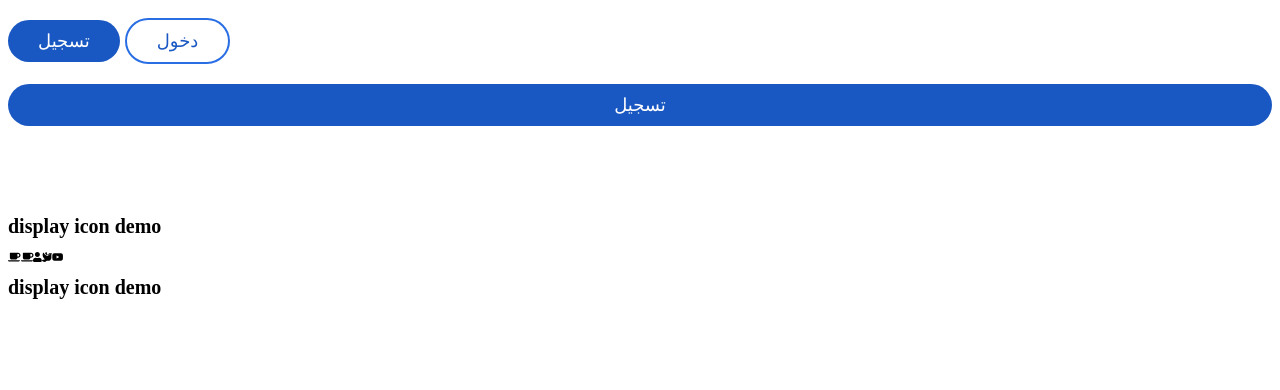
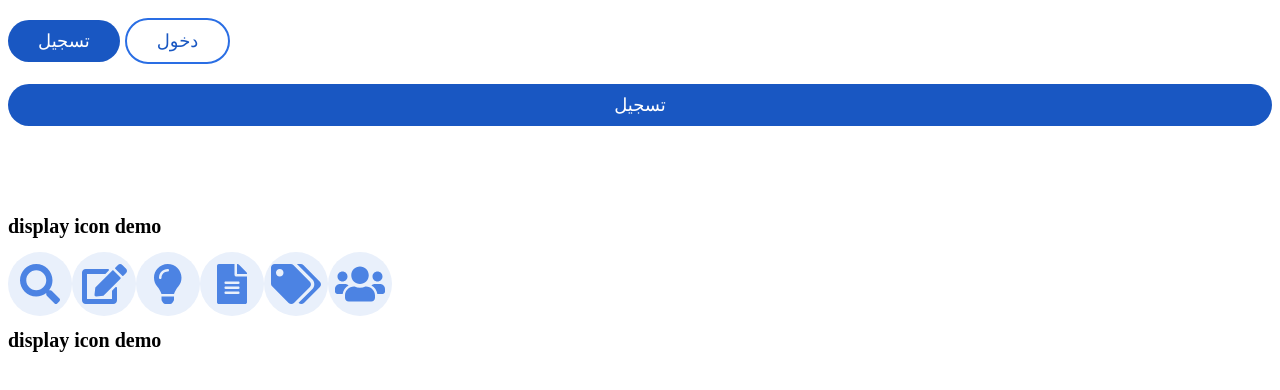
Before and after one commit to AhmadJawabra/waraqa-app, a Vue app: page / in a window 1280 px wide. Shown: the top 390 px of the page. Built offline with nearby package versions, Linux system fonts and the light colour scheme.

Commit message:
build the custom icon component

```diff
--- a/package.json
+++ b/package.json
@@ -9,6 +9,7 @@
   "dependencies": {
     "@fortawesome/fontawesome-svg-core": "^1.2.36",
     "@fortawesome/free-brands-svg-icons": "^5.15.4",
+    "@fortawesome/free-regular-svg-icons": "^5.15.4",
     "@fortawesome/free-solid-svg-icons": "^5.15.4",
     "@fortawesome/vue-fontawesome": "^3.0.0-4",
     "core-js": "^3.6.5",
--- a/src/App.vue
+++ b/src/App.vue
@@ -3,22 +3,43 @@
 
   <h1>display icon demo</h1>
 
-  <fa icon="coffee" />
-  <fa :icon="['fas', 'coffee']" />
-  <fa icon="user" />
-  <fa icon="dove" />
+  <CustomIcon
+      iconName="search"
+      iconSize="4x"
+  />
+  <CustomIcon
+      iconName="edit"
+      iconSize="4x"
+  />
+  <CustomIcon
+      iconName="lightbulb"
+      iconSize="4x"
+  />
+  <CustomIcon
+      iconName="file-alt"
+      iconSize="4x"
+  />
+  <CustomIcon
+      iconName="tags"
+      iconSize="4x"
+  />
 
-  <fa :icon="['fab','youtube']" />
+  <CustomIcon
+      iconName="users"
+      iconSize="4x"
+  />
 
   <h1>display icon demo</h1>
 </template>
 
 <script>
 import TheHome from "./pages/TheHome";
+import CustomIcon from "./components/shared/CustomIcon"
 export default {
   name: 'App',
   components: {
-    TheHome
+    TheHome,
+    CustomIcon
   }
 }
 </script>
--- a/src/assets/scss/abstracts/_variables.scss
+++ b/src/assets/scss/abstracts/_variables.scss
@@ -3,3 +3,4 @@ $color-primary: rgb(25, 87, 194);
 $color-secondary: rgb(233, 240, 251);
 $color-headings: rgb(0, 35, 95);
 $color-body: rgb(102, 102, 102);
+$color-icons: rgb(76, 131, 227);
--- /dev/null
+++ b/src/assets/scss/components/_icons.scss
@@ -0,0 +1,14 @@
+@import "../abstracts/variables";
+
+.icon-container {
+  background: $color-secondary;
+  width: 64px;
+  height: 64px;
+  border-radius: 100%;
+  display: inline-flex;
+  justify-content: center;
+  align-items: center;
+  svg {
+    color: $color-icons;
+  }
+}
--- a/src/assets/scss/main.scss
+++ b/src/assets/scss/main.scss
@@ -1,3 +1,4 @@
 @import "abstracts/variables";
 @import "./base/typography";
 @import "./components/button";
+@import "./components/icons";
--- /dev/null
+++ b/src/components/shared/CustomIcon.vue
@@ -0,0 +1,16 @@
+<template>
+  <span class="icon-container">
+    <fa :icon="iconName" :size="iconSize" />
+  </span>
+</template>
+
+<script>
+export default {
+  name: "CustomIcon",
+  props: ['iconName', 'iconSize']
+}
+</script>
+
+<style scoped>
+
+</style>
```
Also changed, not shown: 1 other file (tests, documents, lock files or other folders).
